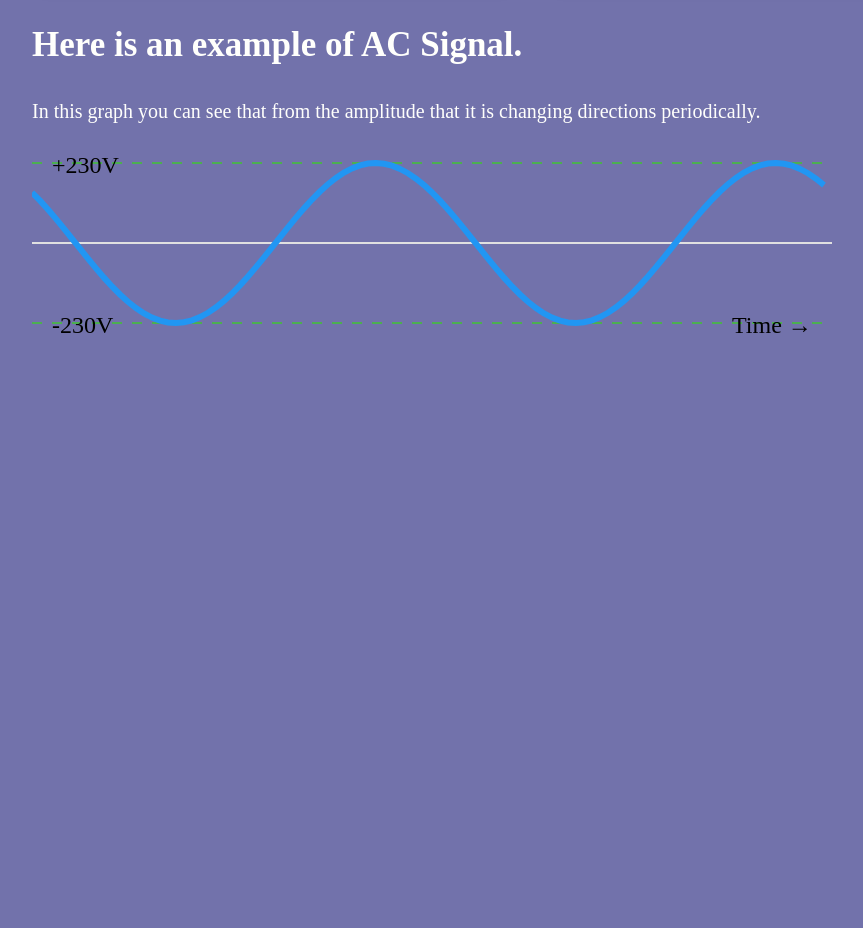
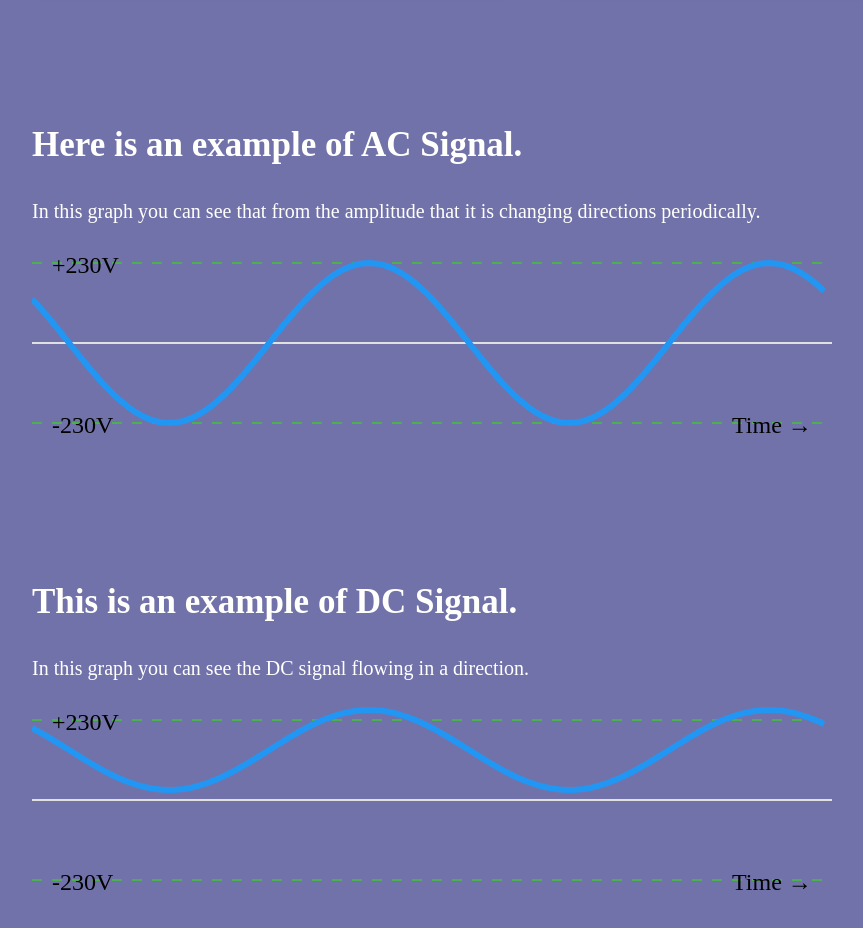
Before and after one commit to Abhinav2065/SignalVisualizer, a React (Vite) app in the folder SignalVisualizer/: page /power in a window 1280 px wide. Shown: the part 780-1708 px from the top of the page, without its empty margins (108-971 px from the left). Before the commit the page ends 1155 px from the top, so only its background shows below. Built offline with nearby package versions, Linux system fonts and the light colour scheme.

Commit message:
added dc to power

```diff
--- a/SignalVisualizer/src/components/Power.jsx
+++ b/SignalVisualizer/src/components/Power.jsx
@@ -3,6 +3,7 @@ import '../styles/Power.css'
 
 const Power = () => {
     const [acWave, setAcWave] = useState([])
+    const [dcWave, setDcWave] = useState([])
     const [phase, setPhase] = useState(0)
 
     useEffect(() => {
@@ -15,7 +16,22 @@ const Power = () => {
             }
             return wave
         }
+
         setAcWave(generateACWave())
+    }, [phase])
+
+
+    useEffect(() => {
+        const generateDCWave = () => {
+            const wave = []
+            for (let i = 0; i < 100; i++) {
+                const x = (i / 100) * 400
+                const y = 50 + 40 * Math.sin(2 * Math.PI * (i / 100) * 2 + phase)
+                wave.push({ x, y })
+            }
+            return wave
+        }
+        setDcWave(generateDCWave())
     }, [phase])
 
     useEffect(() => {
@@ -30,6 +46,19 @@ const Power = () => {
         let path = `M ${acWave[0].x} ${acWave[0].y}`
         acWave.forEach((point, index) => {
             if (index > 0) path += ` L ${point.x} ${point.y}`
+        })
+        return path
+    }
+
+
+    const createDCPath = () => {
+        if (dcWave.length === 0 ) {
+            return ''
+        }
+
+        let path = `M ${dcWave[0].x} ${dcWave[0].y/2}`
+        dcWave.forEach((point, index) => {
+            if (index > 0) path += ` L ${point.x} ${point.y/2}`
         })
         return path
     }
@@ -80,8 +109,29 @@ const Power = () => {
 
 
                 <div className="dc">
+                    <h3>This is an example of DC Signal.</h3>
+                    <p>In this graph you can see the DC signal flowing in a direction.</p>
+
+                    <svg width="800" height="200" viewBox="0 0 400 100" className="ac-svg">
+                        <line x1="0" y1="50" x2="400" y2="50" stroke="#e0e0e0" strokeWidth="1" />
+                        <line x1="0" y1="10" x2="400" y2="10" stroke="#4CAF50" strokeWidth="1" strokeDasharray="5,5" />
+                        <line x1="0" y1="90" x2="400" y2="90" stroke="#4CAF50" strokeWidth="1" strokeDasharray="5,5" />
+                        <text x="10" y="15" fontSize="12">+230V</text>
+                        <text x="10" y="95" fontSize="12">-230V</text>
+                        <text x="350" y="95" fontSize="12">Time →</text>
+                        <path
+                            d={createDCPath()}
+                            stroke="#2196F3"
+                            strokeWidth="3"
+                            fill="none"
+                        />
+                    </svg>
+
 
                 </div>
+
+
+
             </div>
         </div>
     )
--- a/SignalVisualizer/src/styles/Power.css
+++ b/SignalVisualizer/src/styles/Power.css
@@ -31,6 +31,7 @@ h2 {
     grid-template-columns: repeat(auto-fit, minmax(300px, 1fr));
     gap: 30px;
     margin: 40px 0;
+    padding-bottom: 100px;
 }
 
 .type-card {
@@ -68,3 +69,12 @@ h2 {
     line-height: 1.6;
     font-size: 16px;
 }
+
+.ac {
+    padding-bottom: 100px;
+}
+
+
+.dc {
+    padding-bottom: 200px;
+}
```
